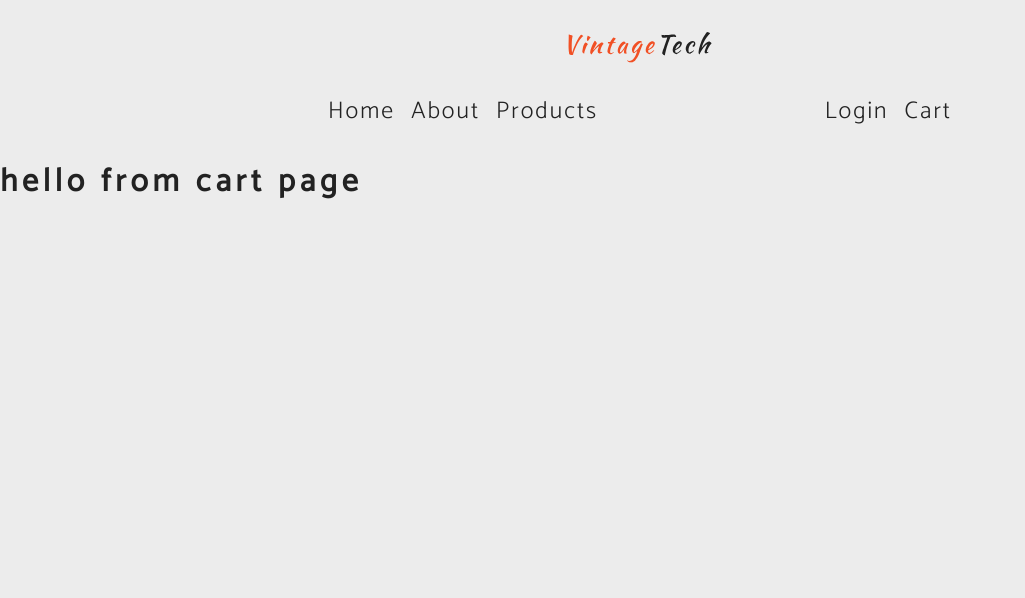
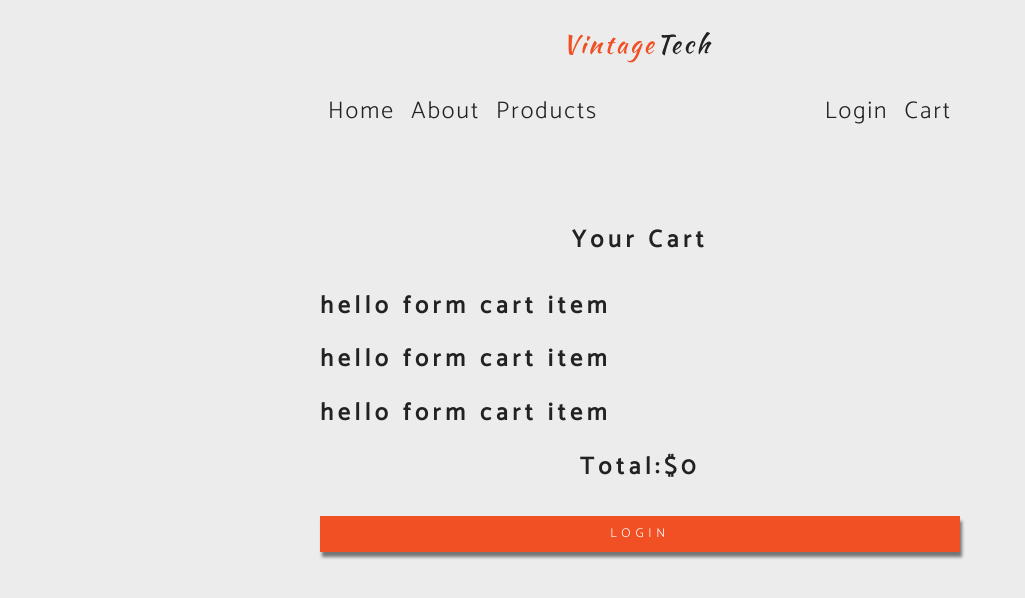
Before and after one commit to arunpratapsingh17/react-prodigious-tech-store-app, a React (Create React App) app: page /cart in a window 1280 px wide. Shown: the top 598 px of the page, without its empty margins (0-1025 px from the left). Built offline with nearby package versions, Linux system fonts and the light colour scheme; no server answers.

Commit message:
Cart options done

```diff
--- a/src/components/Cart/EmptyCart.js
+++ b/src/components/Cart/EmptyCart.js
@@ -1,5 +1,12 @@
 import React from "react";
-
+import { Link } from "react-router-dom";
 export default function EmptyCart() {
-  return <h1>hello from empty cart</h1>;
+  return (
+    <section className="empty-cart session">
+      <h2>the cart is empty</h2>
+      <Link to="/products" className="btn btn-primary">
+        Fill The Cart
+      </Link>
+    </section>
+  );
 }
--- a/src/context/cart.js
+++ b/src/context/cart.js
@@ -6,5 +6,11 @@ export default function CartProvider({ children }) {
   const [cart, setCart] = React.useState(localCart);
   const [total, setTotal] = React.useState(0);
   const [cartItem, setCartItem] = React.useState(0);
-  return <cartContext.Provider value="Hello">{children}</cartContext.Provider>;
+  console.log("Henlo from czrt context");
+  console.log(cart, total);
+  return (
+    <cartContext.Provider value={{ cart, total, cartItem }}>
+      {children}
+    </cartContext.Provider>
+  );
 }
--- a/src/pages/Cart.js
+++ b/src/pages/Cart.js
@@ -1,5 +1,33 @@
 import React from "react";
+import { cartContext } from "../context/cart";
+import { Link } from "react-router-dom";
+import CartItem from "../components/Cart/CartItem";
+import EmptyCart from "../components/Cart/EmptyCart";
 
 export default function Cart() {
-  return <h1>hello from cart page</h1>;
+  let user = false;
+  const { total, cart } = React.useContext(cartContext);
+  console.log("Henlo from Cart.js");
+  console.log({ total, cart });
+  if (cart.length === 0) {
+    return <EmptyCart />;
+  }
+  return (
+    <section className="cart-items section">
+      <h2>your cart</h2>
+      {cart.map((item) => {
+        return <CartItem key={item.id} {...item} />;
+      })}
+      <h2>Total:${total}</h2>
+      {user ? (
+        <Link to="/checkout" className="btn btn-primary btn-block">
+          checkout
+        </Link>
+      ) : (
+        <Link to="/login" className="btn btn-primary btn-block">
+          login
+        </Link>
+      )}
+    </section>
+  );
 }
```
